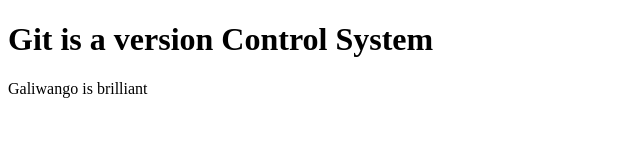
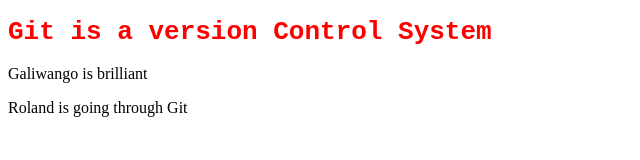
Before and after one commit to Roland-Sankara/React-From-Scratch, a plain HTML site: page jonathan.html in a window 1280 px wide. Shown: the whole page, without its empty margins (0-640 px from the left). Drawn offline with Linux system fonts and the light colour scheme.

Commit message:
added css file

```diff
--- a/jonathan.html
+++ b/jonathan.html
@@ -2,9 +2,12 @@
 <html>
 <head>
     <title>Ronnie</title>
+    <link rel="stylesheet" href="new.css">
 </head>
 <body>
     <h1>Git is a version Control System</h1>
     <p>Galiwango is brilliant</p>
+    <p>Roland is going through Git</p>
+
 </body>
 </html>
--- /dev/null
+++ b/new.css
@@ -0,0 +1,4 @@
+h1{
+    color:red;
+    font-family: monospace;
+}
```
